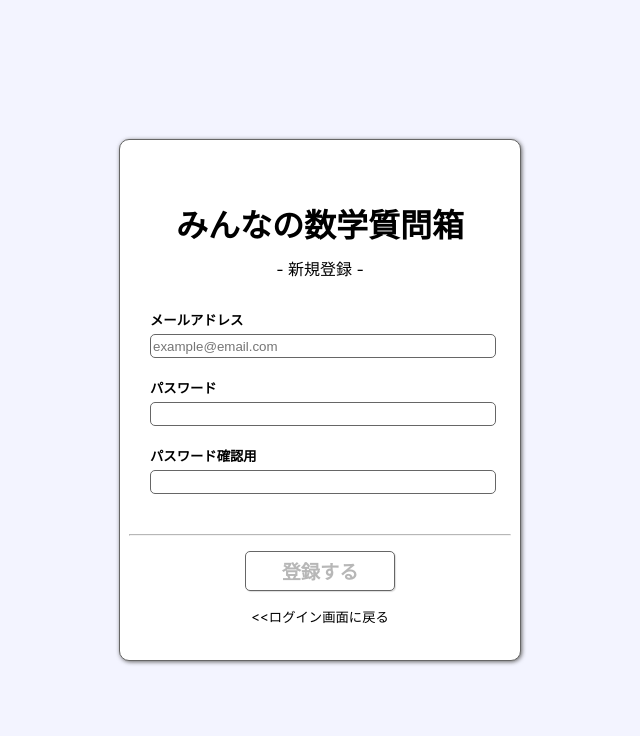
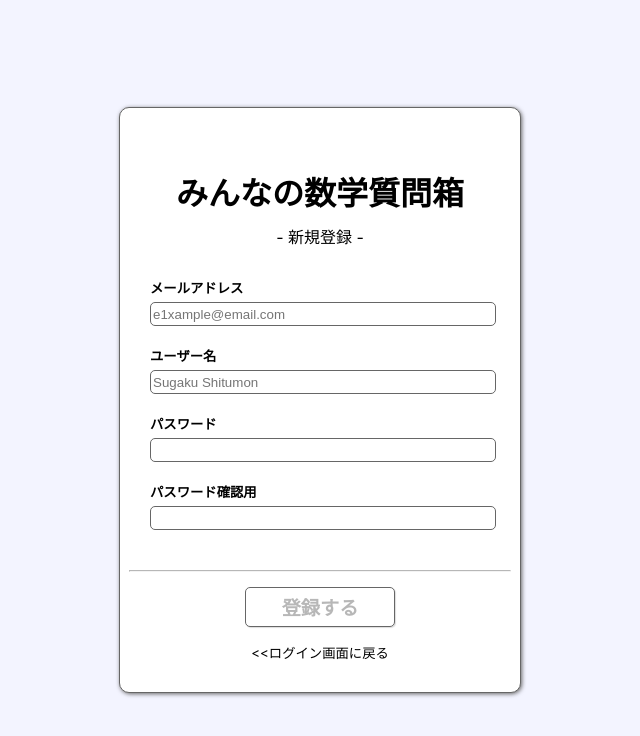
Before and after one commit to LSbard000com/math-question-box-app, a React (Create React App) app: page /signup in a window 1280 px wide. Shown: the top 736 px of the page, without its empty margins (320-960 px from the left). Built offline with nearby package versions, Linux system fonts and the light colour scheme; a web font is replaced by a local one.

Commit message:
ユーザー名の入力欄を追加

```diff
--- a/src/components/SignUp.tsx
+++ b/src/components/SignUp.tsx
@@ -13,11 +13,15 @@ const SignUp = () => {
 
     // 入力値をセット
     const [newEmail, setNewEmail] = useState<string>('')
+    const [newName, setNewName] = useState<string>('')
     const [newPass, setNewPass] = useState<string>('')
     const [newPassConfirm, setNewPassConfirm] = useState<string>('')
 
     const handleEmailChange = (e: { target: { value: React.SetStateAction<string>; }; }) => {
         setNewEmail(e.target.value)
+    }
+    const handleNameChange = (e: { target: { value: React.SetStateAction<string>; }; }) => {
+        setNewName(e.target.value)
     }
     const handlePassChange = (e: { target: { value: React.SetStateAction<string>; }; }) => {
         setNewPass(e.target.value)
@@ -48,12 +52,24 @@ const SignUp = () => {
         setAlert(newPass === newPassConfirm ? false : true)
     },[newPass, newPassConfirm])
 
-    // メールアドレスとパスワードが入力完了したら登録ボタンを入力可能に
+    // 入力完了を検知するカウンター
+    const [inputCounter, setInputCounter] = useState<number>(0)
+    useEffect(() => {
+        let arr: string[] = [newEmail, newName, newPass, newPassConfirm]
+        let counter: number = 0
+        for(let i :number = 0 ; i < arr.length ; i++){
+            if(arr[i] === ''){
+                counter = counter + 1
+            }
+        }
+        setInputCounter(counter)
+    },[newEmail,newName,newPass,newPassConfirm])
+
+    // 登録ボタンの入力可否を制御
     const [isDisabled, setIsDisabled] = useState(true);
-
     useEffect(() => {
-        setIsDisabled(alert || newPass === '' ? true : false )
-    })
+        setIsDisabled(inputCounter !== 0 || alert ? true : false)
+    },[inputCounter,alert])
 
   return (
     <div className='signup'>
@@ -63,7 +79,11 @@ const SignUp = () => {
             <form>
                 <div className='form-group'>
                     <label>メールアドレス</label>
-                    <input type="email" id="email" placeholder='example@email.com' onChange={handleEmailChange} />
+                    <input type="email" id="email" placeholder='e1xample@email.com' onChange={handleEmailChange} />
+                </div>
+                <div className='form-group'>
+                    <label>ユーザー名</label>
+                    <input type="text" id="username" placeholder='Sugaku Shitumon' onChange={handleNameChange} />
                 </div>
                 <div className='form-group'>
                     <label>パスワード</label>
--- a/src/components/css/SignUp.css
+++ b/src/components/css/SignUp.css
@@ -16,7 +16,6 @@
     border: 1px solid #666;
     border-radius: 10px;
     width: 400px;
-    height: 520px;
     background-color: #fff;
     box-shadow: 1px 1px 4px #666;
 }
```
